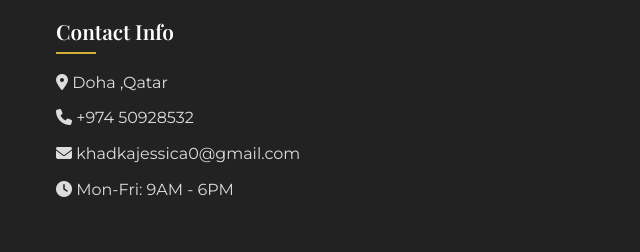
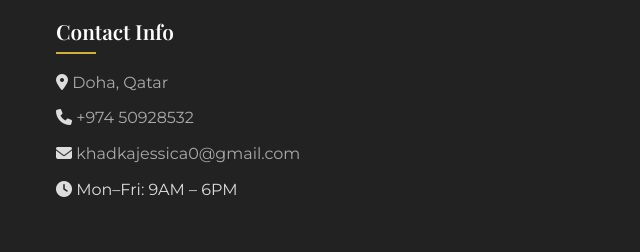
Before and after one commit to mausam-code/fashion_static, a plain HTML site: page index.html in a window 1280 px wide. Shown: the part 3019-3271 px from the top of the page, 0-640 px from the left. Drawn offline with nearby package versions, Linux system fonts and the light colour scheme.

Commit message:
contact updated

```diff
--- a/index.html
+++ b/index.html
@@ -652,14 +652,28 @@
                     </ul>
                 </div>
                 <div class="footer-column">
-                    <h3>Contact Info</h3>
-                    <ul class="footer-links">
-                        <li><i class="fas fa-map-marker-alt"></i> Doha ,Qatar </li>
-                        <li><i class="fas fa-phone"></i> +974 50928532</li>
-                        <li><i class="fas fa-envelope"></i> khadkajessica0@gmail.com </li>
-                        <li><i class="fas fa-clock"></i> Mon-Fri: 9AM - 6PM</li>
-                    </ul>
-                </div>
+                <h3>Contact Info</h3>
+                <ul class="footer-links">
+                    <li>
+                        <i class="fas fa-map-marker-alt"></i>
+                        <a href="https://www.google.com/maps/search/?api=1&query=Doha,+Qatar" target="_blank" rel="noopener">
+                            Doha, Qatar
+                        </a>
+                    </li>
+                    <li>
+                        <i class="fas fa-phone"></i>
+                        <a href="tel:+97450928532">+974 50928532</a>
+                    </li>
+                    <li>
+                        <i class="fas fa-envelope"></i>
+                        <a href="mailto:khadkajessica0@gmail.com">khadkajessica0@gmail.com</a>
+                    </li>
+                    <li>
+                        <i class="fas fa-clock"></i>
+                        Mon–Fri: 9AM – 6PM
+                    </li>
+                </ul>
+            </div>
             </div>
             <div class="footer-bottom">
                 <p>&copy; 2023 Jessica Fashion. All Rights Reserved. Designed By Season</p>
```
